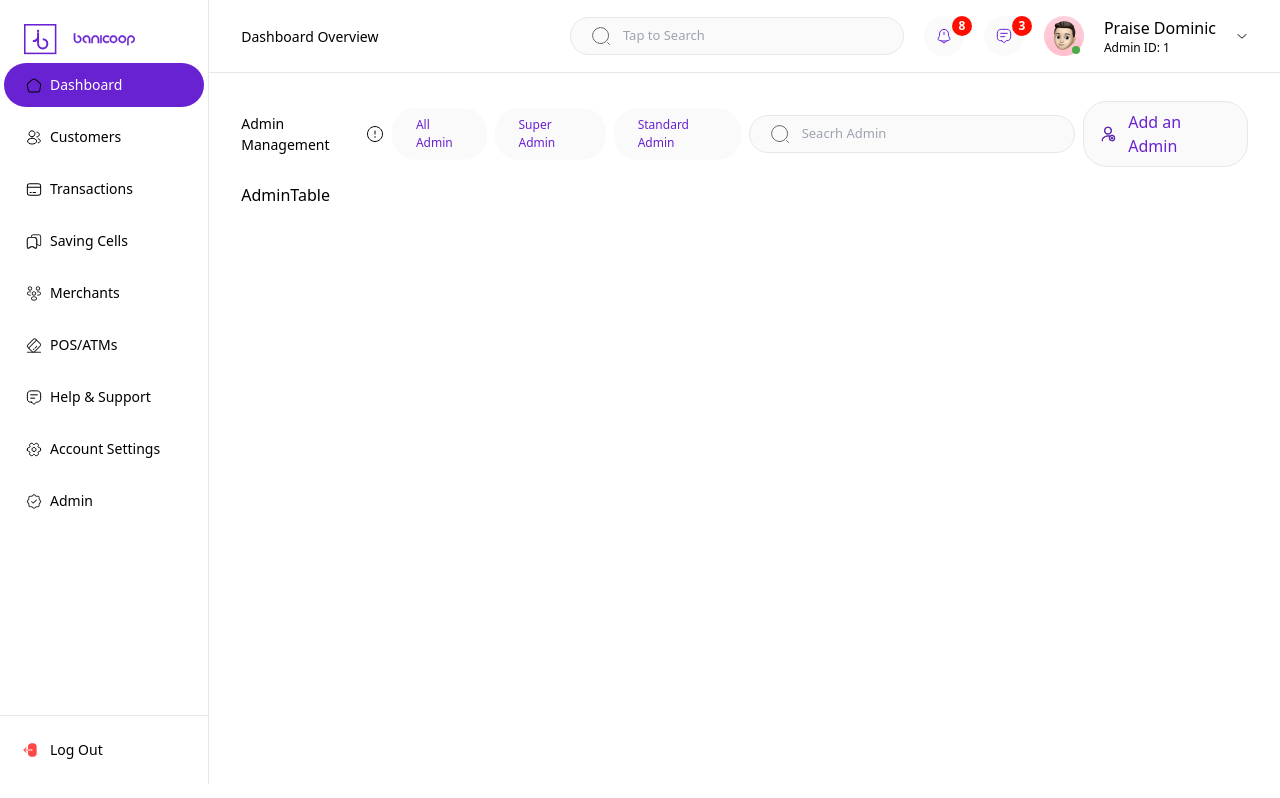
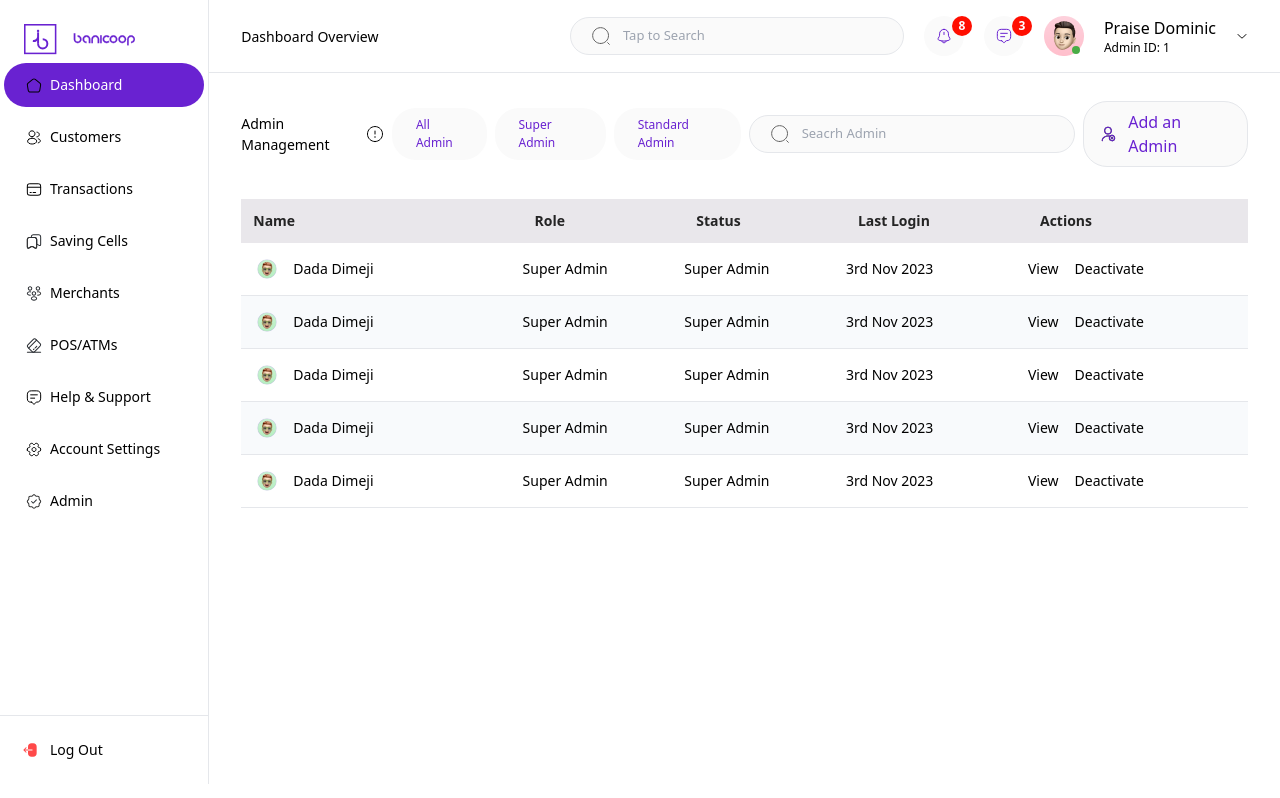
Before and after one commit to Banicoop/admin, a React (Create React App) app: page /admin in a window 1280 px wide. Built offline with nearby package versions, Linux system fonts and the light colour scheme; sample sign-in values are in the browser's storage.

Commit message:
admin table

```diff
--- /dev/null
+++ b/src/components/buttons/ActionBtn.tsx
@@ -0,0 +1,23 @@
+import React, { FC, MouseEventHandler } from 'react';
+
+
+
+type Itext = {
+    text: string;
+    onClick: MouseEventHandler<HTMLDivElement>;
+    img?: string;
+    className: string;
+}
+
+
+const ActionBtn:FC<Itext> = ({text, onClick, img, className }) => {
+    return(
+        <div onClick={onClick}  className={className}>
+            <span className="text-sm">{text}</span>
+           {img && <img src={img} alt="" className={className} />}
+        </div >
+
+    )
+}
+
+export default ActionBtn;
--- a/src/components/buttons/ExportBtn.tsx
+++ b/src/components/buttons/ExportBtn.tsx
@@ -18,16 +18,6 @@ const ExportBtn:FC<Itext> = ({text, onClick, img}) => {
   )
 }
 
-
-export const ActionBtn:FC<Itext> = ({text, onClick }) => {
-    return(
-        <div onClick={onClick}  className="bg-bgR text-bgPurple border-[1px] flex gap-3 w-max items-center cursor-pointer rounded-3xl p-3 self-start">
-            <span className="text-sm">{text}</span>
-            <img src="/arrow-next.svg" alt="" className="" />
-        </div >
-
-    )
-}
 
 
 export const AuthBtn:FC<Itext> = ({text, onClick, disabled}) => {
--- a/src/components/tables/BasicTable.tsx
+++ b/src/components/tables/BasicTable.tsx
@@ -1,6 +1,6 @@
 import { Table, TableContainer, TableHead, TableRow, TableCell, TableBody } from '@mui/material';
 import React, { FC } from 'react';
-import { ActionBtn } from '../buttons/ExportBtn';
+import ActionBtn  from '../buttons/ActionBtn';
 import Status from '../infos/Status';
 
 interface ITbale {
@@ -30,7 +30,7 @@ const BasicTable:FC<ITbale> = ({headcells, tableData, onNavigate}) => {
 								<TableCell align="left" key={colIndex} sx={{ fontWeight: 400, fontSize: 10 }}>
 									{row[col.key]}
                   {col.key === "action" && (
-                    <ActionBtn onClick={() => onNavigate(row.id)}/>
+                    <ActionBtn className='bg-bgR text-bgPurple border-[1px] flex gap-3 w-max items-center cursor-pointer rounded-3xl p-3 self-start' onClick={() => onNavigate(row.id)} img='/arrow-next.svg' text=''/>
                   )}
                   { col.key === 'status' &&
                   <Status text='withraw'/>
--- /dev/null
+++ b/src/components/tables/Table.tsx
@@ -0,0 +1,30 @@
+import React, { FC } from 'react';
+
+
+interface ITable {
+    columns: {
+        header: string;
+        accessor: string;
+        className?: string
+    }[];
+    data: any[];
+    renderRow: any
+}
+
+const Table:FC<ITable> = ({columns, renderRow, data}) => {
+  return (
+    <table className='mt-4 w-full'>
+        <thead className='text-left text-[#242424] text-sm bg-[#E9E7EB]'>
+            {columns.map((col) => (
+                <th className={`${col.className} p-3`} key={col.accessor}>{col.header}</th>
+            ))}
+        </thead>
+
+        <tbody>
+            {data.map((item) => renderRow(item))}
+        </tbody>
+    </table>
+  )
+}
+
+export default Table;
--- a/src/constant/menuData.ts
+++ b/src/constant/menuData.ts
@@ -45,3 +45,52 @@ export const menuData = [
       url: '/admin'
     },
 ]
+
+
+export const adminData = [
+  {
+    profile: {
+      name: 'Dada Dimeji',
+      img: '/admin/profile.png'
+    },
+    role: 'Super Admin',
+    last_login: '3rd Nov 2023',
+    status: 'Active'
+  },
+  {
+    profile: {
+      name: 'Dada Dimeji',
+      img: '/admin/profile.png'
+    },
+    role: 'Super Admin',
+    last_login: '3rd Nov 2023',
+    status: 'Active'
+  },
+  {
+    profile: {
+      name: 'Dada Dimeji',
+      img: '/admin/profile.png'
+    },
+    role: 'Super Admin',
+    last_login: '3rd Nov 2023',
+    status: 'Active'
+  },
+  {
+    profile: {
+      name: 'Dada Dimeji',
+      img: '/admin/profile.png'
+    },
+    role: 'Super Admin',
+    last_login: '3rd Nov 2023',
+    status: 'Active'
+  },
+  {
+    profile: {
+      name: 'Dada Dimeji',
+      img: '/admin/profile.png'
+    },
+    role: 'Super Admin',
+    last_login: '3rd Nov 2023',
+    status: 'Active'
+  },
+]
--- a/src/sections/admins/AdminTable.tsx
+++ b/src/sections/admins/AdminTable.tsx
@@ -1,8 +1,66 @@
-import React from 'react'
+import React from 'react';
+import { adminData } from '../../constant/menuData';
+import  ActionBtn  from '../../components/buttons/ActionBtn';
+import Table from '../../components/tables/Table';
+
+
+const columns = [
+  {
+    header: "Name",
+    accessor: "name",
+  },
+  {
+    header: "Role",
+    accessor: "role",
+    className: "hidden md:table-cell",
+  },
+  {
+    header: "Status",
+    accessor: "status",
+    className: "hidden md:table-cell",
+  },
+  {
+    header: "Last Login",
+    accessor: "last_login",
+    className: "hidden lg:table-cell",
+  },
+  {
+    header: "Actions",
+    accessor: "actions",
+    className: "hidden lg:table-cell",
+  },
+];
+
 
 const AdminTable = () => {
+
+  const renderRow = (item: any) => (
+    <tr className='border-b border-gray-200 even:bg-slate-50 text-sm py-4'>
+      <td className="flex items-center gap-4 p-4">
+        <div className="flex items-center gap-4">
+          <img src={item.profile.img} alt="" className="h-5 w-5 rounded-full" />
+          <span className="">{item.profile.name}</span>
+        </div>
+      </td>
+      <td className=''>{item.role}</td>
+      <td className=''>{item.role}</td>
+      <td className=''>{item.last_login}</td>
+      <td className=''>
+        <div className="flex items-center gap-4">
+          <ActionBtn text='View' onClick={() => {}} className=''/>
+          <ActionBtn text='Deactivate' onClick={() => {}} className=''/>
+        </div>
+      </td>
+      <td></td>
+
+    </tr>
+  )
+
+
   return (
-    <div className=''>AdminTable</div>
+    <div className=''>
+      <Table columns={columns} data={adminData} renderRow={renderRow}/>
+    </div>
   )
 }
 
--- a/src/sections/cells/CellCard.tsx
+++ b/src/sections/cells/CellCard.tsx
@@ -1,5 +1,5 @@
 import React, { useState } from 'react';
-import { ActionBtn } from '../../components/buttons/ExportBtn';
+import  ActionBtn  from '../../components/buttons/ActionBtn';
 import { useNavigate } from 'react-router-dom';
 import moment from 'moment';
 import Button from '../../components/buttons/Button';
@@ -75,7 +75,7 @@ const CellCard = ({data}: any) => {
             {/* <span className="text-[8px] text-[#000]">Active members</span> */}
           </div>
 
-          <ActionBtn text='View Details' onClick={() => navigate(`/cells/${data?._id}`)}/>
+          <ActionBtn text='View Details' className='bg-bgR text-bgPurple border-[1px] flex gap-3 w-max items-center cursor-pointer rounded-3xl p-3 self-start' onClick={() => navigate(`/cells/${data?._id}`)}/>
         </div>
       </div>
       <DeleteModal open={openDelete} onClose={()=> setOpenDelete(false)}>
```
Also changed, not shown: public/admin/profile.png (added).
